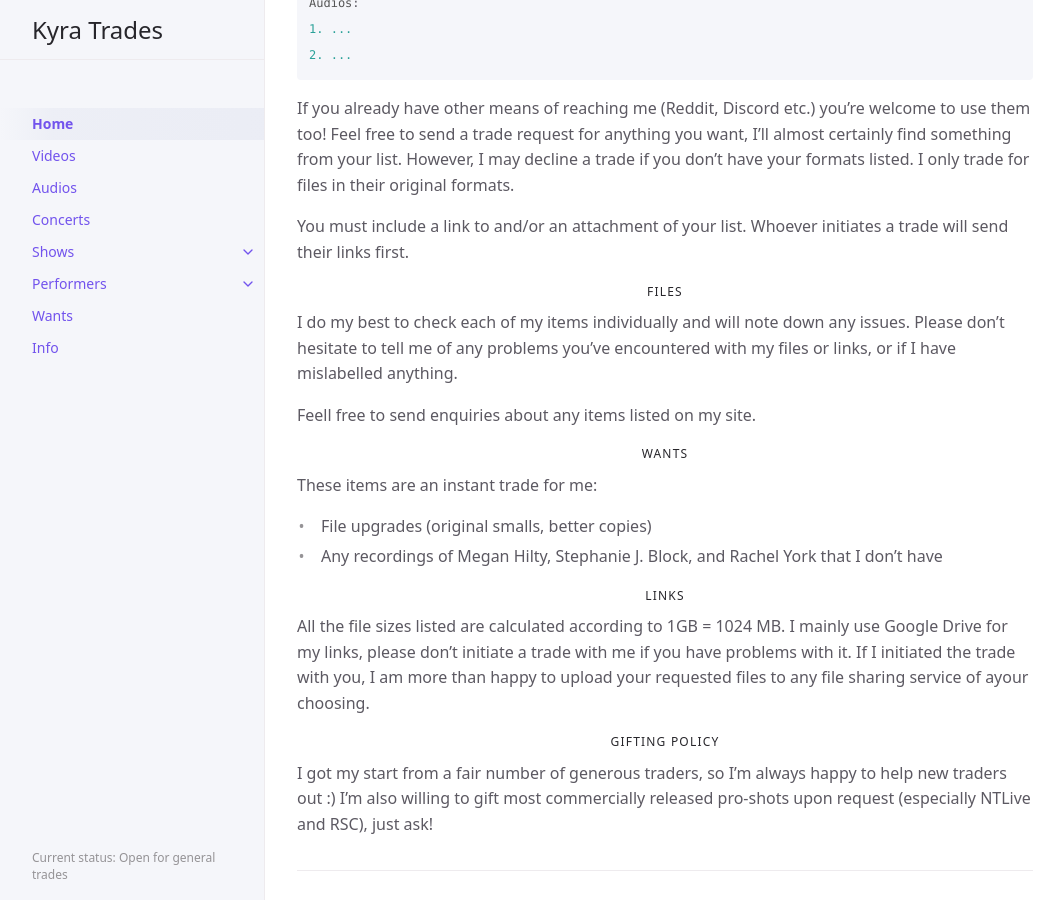
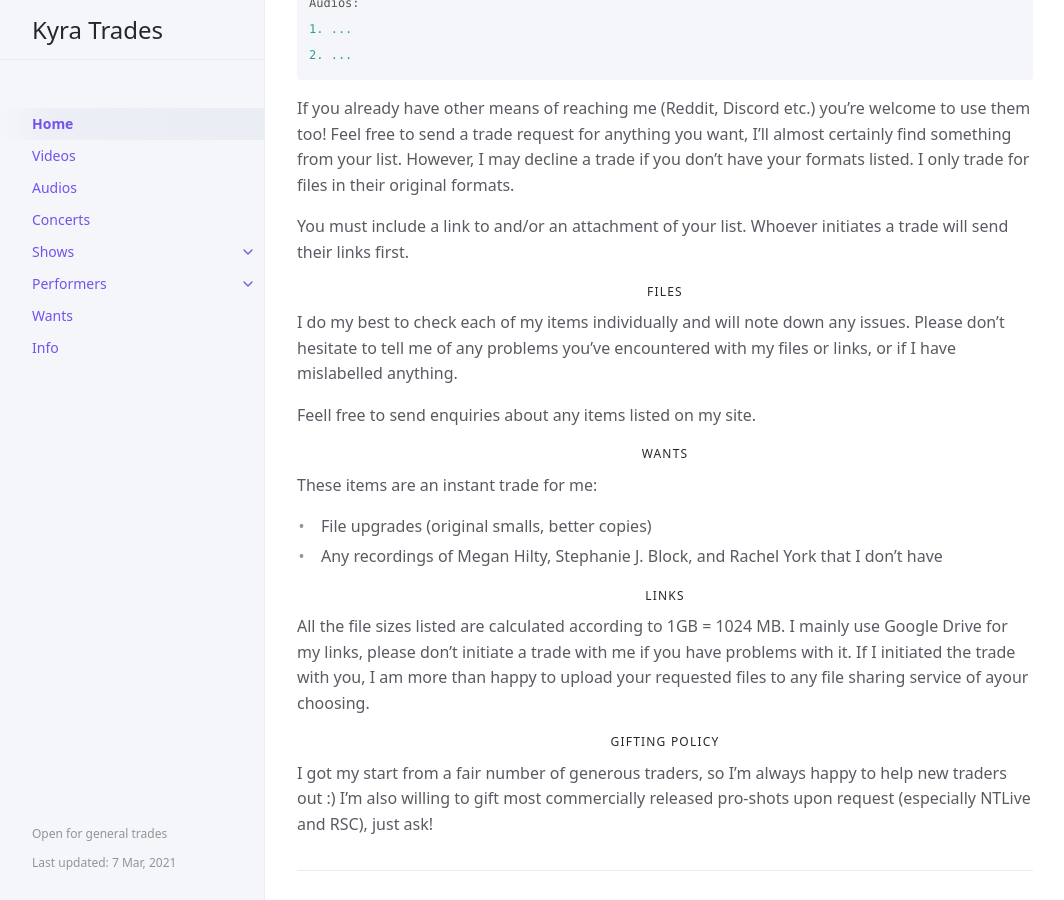
Before and after one commit to kyratrades/kyratrades.github.io, a Jekyll site: the page built from index.md, in a window 1280 px wide and 900 px high, scrolled down 568 px. Shown: the whole window, without its empty margins (107-1171 px from the left). Built offline with Jekyll 4.4.1, drawn with Linux system fonts in a browser that asks for light colours.

Commit message:
Update default.html

```diff
--- a/_layouts/default.html
+++ b/_layouts/default.html
@@ -66,7 +66,8 @@ layout: table_wrappers
       {% endif %}
     </nav>
     <footer class="site-footer">
-      Current status: Open for general trades
+        <p>Open for general trades</p>
+        <p>Last updated: 7 Mar, 2021</p>
     </footer>
   </div>
   <div class="main" id="top">
```
